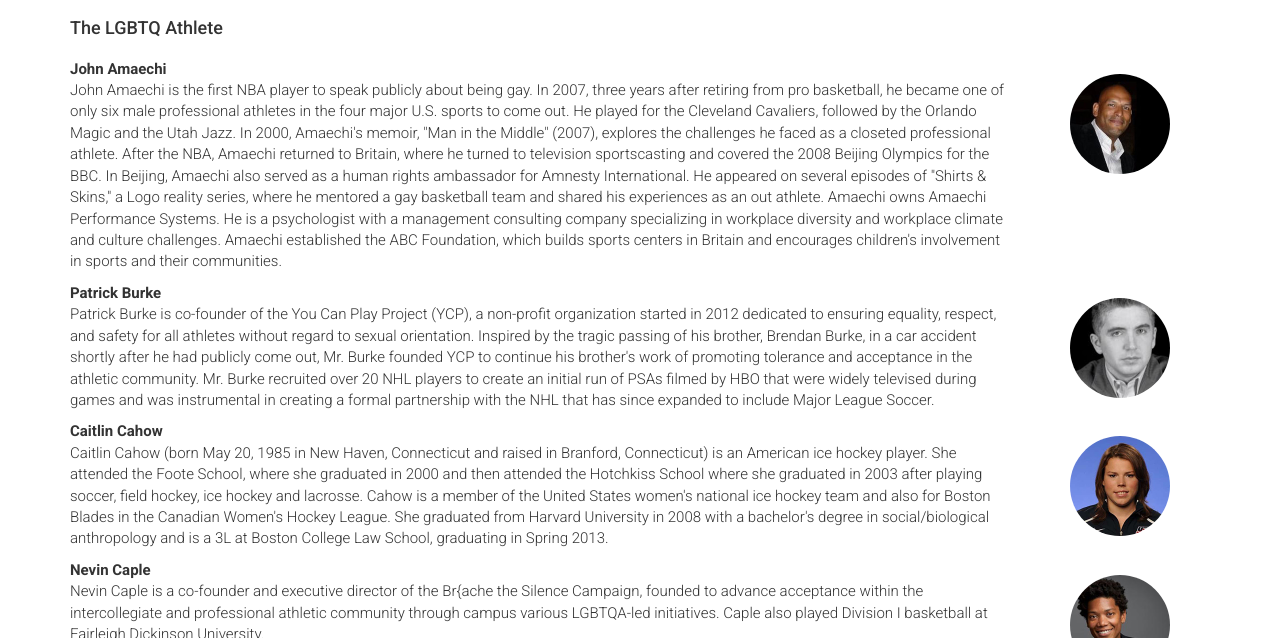
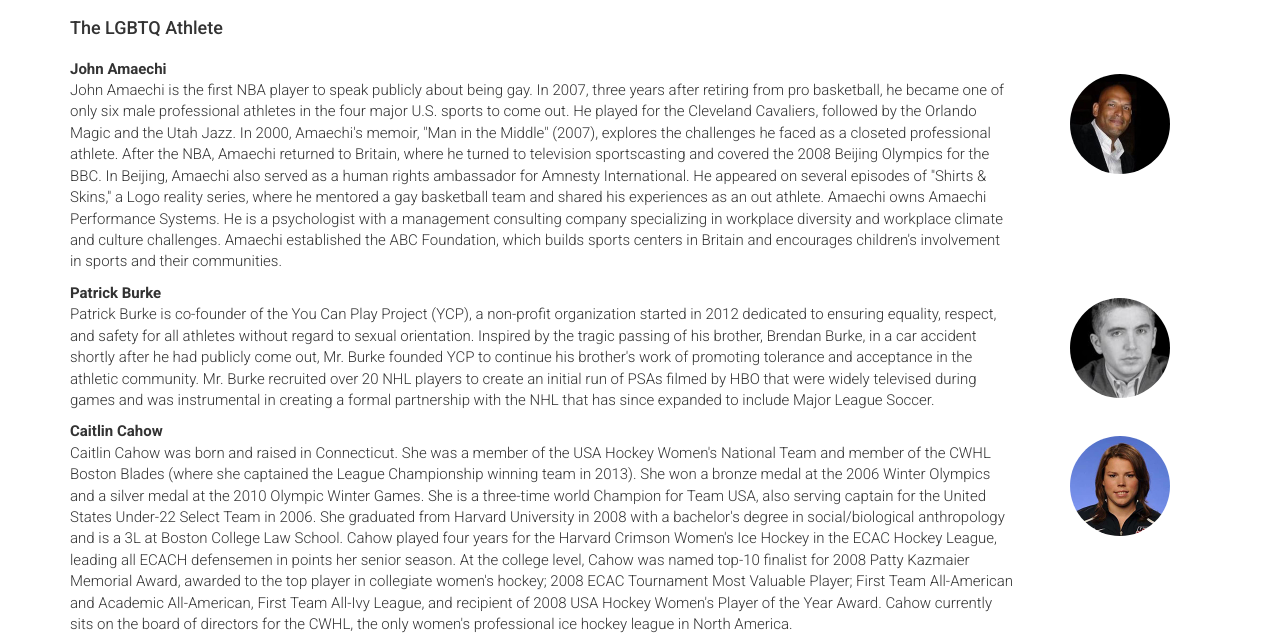
Before and after one commit to seanyliu/outlaw, a website: page speakers.html in a window 1280 px wide. Shown: the part 314-952 px from the top of the page. Drawn offline with Linux system fonts and the light colour scheme.

Commit message:
updated bio

```diff
--- a/speakers.html
+++ b/speakers.html
@@ -84,7 +84,7 @@
       <div class="col-sm-10">
         <p>
           <b>Caitlin Cahow</b><br />
-          Caitlin Cahow (born May 20, 1985 in New Haven, Connecticut and raised in Branford, Connecticut) is an American ice hockey player. She attended the Foote School, where she graduated in 2000 and then attended the Hotchkiss School where she graduated in 2003 after playing soccer, field hockey, ice hockey and lacrosse. Cahow is a member of the United States women's national ice hockey team and also for Boston Blades in the Canadian Women's Hockey League. She graduated from Harvard University in 2008 with a bachelor's degree in social/biological anthropology and is a 3L at Boston College Law School, graduating in Spring 2013.
+          Caitlin Cahow was born and raised in Connecticut. She was a member of the USA Hockey Women's National Team and member of the CWHL Boston Blades (where she captained the League Championship winning team in 2013). She won a bronze medal at the 2006 Winter Olympics and a silver medal at the 2010 Olympic Winter Games. She is a three-time world Champion for Team USA, also serving captain for the United States Under-22 Select Team in 2006. She graduated from Harvard University in 2008 with a bachelor's degree in social/biological anthropology and is a 3L at Boston College Law School. Cahow played four years for the Harvard Crimson Women's Ice Hockey in the ECAC Hockey League, leading all ECACH defensemen in points her senior season.  At the college level, Cahow was named top-10 finalist for 2008 Patty Kazmaier Memorial Award, awarded to the top player in collegiate women's hockey; 2008 ECAC Tournament Most Valuable Player; First Team All-American and Academic All-American,  First Team All-Ivy League, and recipient of 2008 USA Hockey Women's Player of the Year Award. Cahow currently sits on the board of directors for the CWHL, the only women's professional ice hockey league in North America.
         </p>
       </div>
       <div class="col-sm-2 img-container">
```
